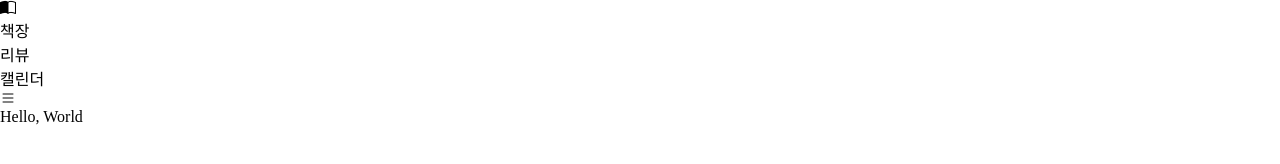
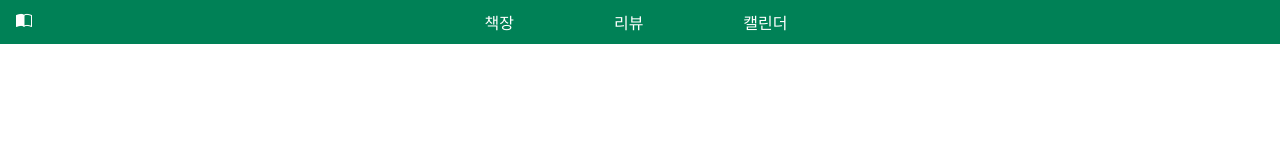
Before and after one commit to leeda06/WSM2310, a plain HTML site: page 20230608_nav/index.html in a window 1280 px wide. Drawn offline with nearby package versions, Linux system fonts and the light colour scheme.

Commit message:
nav Variables, Google font, nav CSS

```diff
--- a/20230608_nav/index.html
+++ b/20230608_nav/index.html
@@ -7,6 +7,7 @@
     <title>nav 실습</title>
     <link rel="stylesheet" href="https://cdn.jsdelivr.net/npm/bootstrap-icons@1.10.5/font/bootstrap-icons.css"> <!--부트스트랩 아이콘 사용-->
     <link rel="stylesheet" href="css/reset.css">
+    <link rel="stylesheet" href="nav.css">
 </head>
 <body>
     <header>
--- /dev/null
+++ b/20230608_nav/nav.css
@@ -0,0 +1,63 @@
+/* Variables CSS */
+:root {
+    --first-color: #008156;
+    --second-color: #efb11c;
+    --body-color:#fff;
+    /* font */
+    --body-font: 'hahmlet', serif;
+    --h1-font-size: 2rem;
+    --h2-font-size: 1.5rem;
+    --h3-font-size: 1.25rem;
+    --normal-font-size: 1rem;
+    --small-font-size: 0.8rem;
+    --smaller-font-size: 0.6rem;
+    --font-thin: 200;
+    --font-reguler: 400;
+    --font-bold: 700;
+
+}
+
+
+ @import url('https://fonts.googleapis.com/css2?family=Hahmlet:wght@200;400;700&display=swap');
+ body{
+    font-family: var(--body-font);
+    font-size: var(--normal-font-size);
+    color: black;
+ }
+
+ header{
+    background-color: var(--first-color);
+    position: fixed;
+    top: 0;
+    right: 0;
+    left: 0;
+ }
+
+ nav{
+    height: 44px;
+ }
+
+ .nav.container {
+    display: flex; /*기본값 : 수평정렬*/
+    justify-content: space-between;
+    align-items: center;
+    padding: 0 16px;
+    color:#fff;
+
+ }
+ .nav.container a{
+    color: #fff;
+ }
+ .nav-logo{
+    font-size: var(--h2-font-size);
+
+ }
+ .nav-list{
+    display: flex;
+    column-gap: 100px;
+    font: var(--font-bold);
+ }
+ .nav-toggle{
+    font-size: var(--h2-font-size);
+    visibility: hidden;
+ }
```
